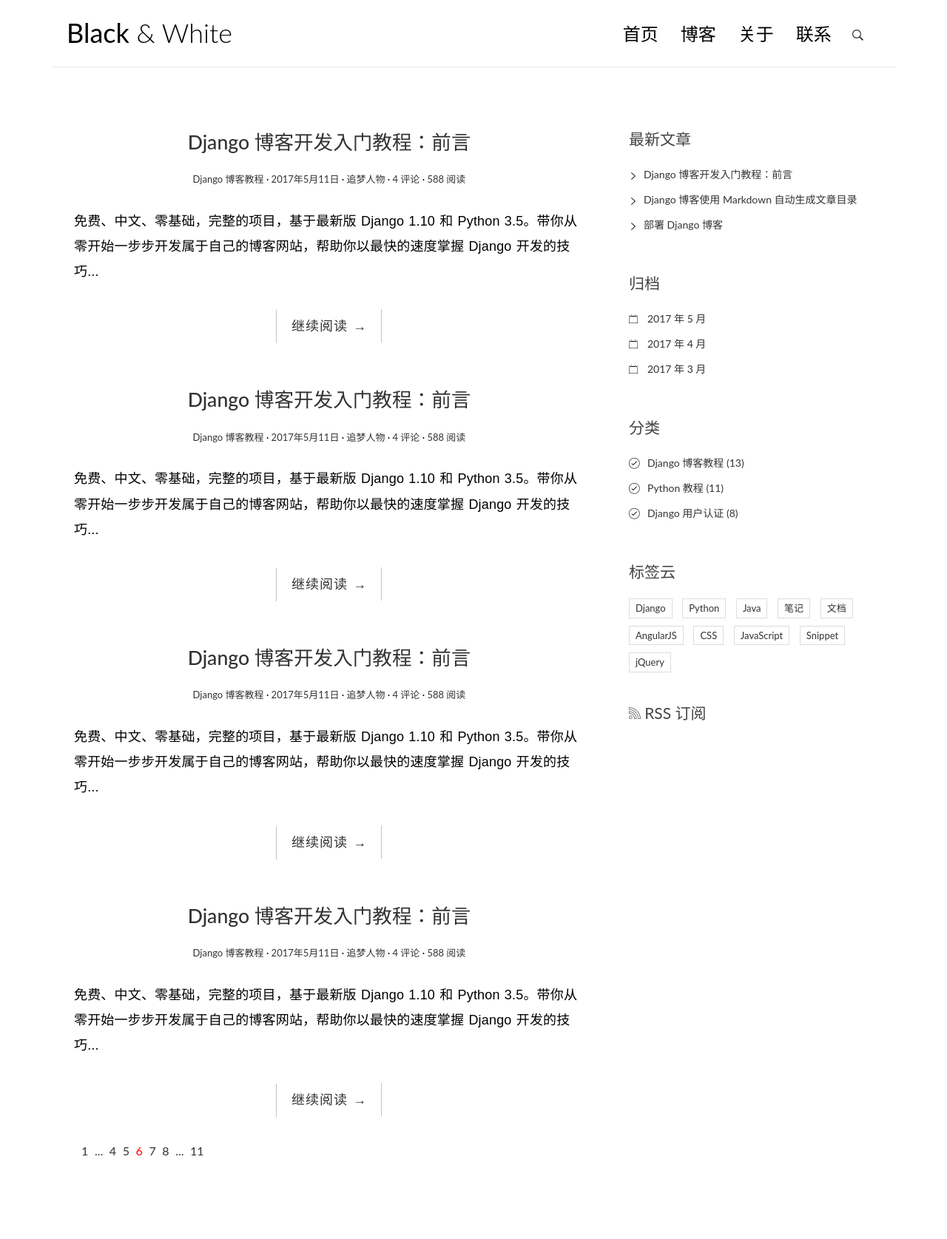
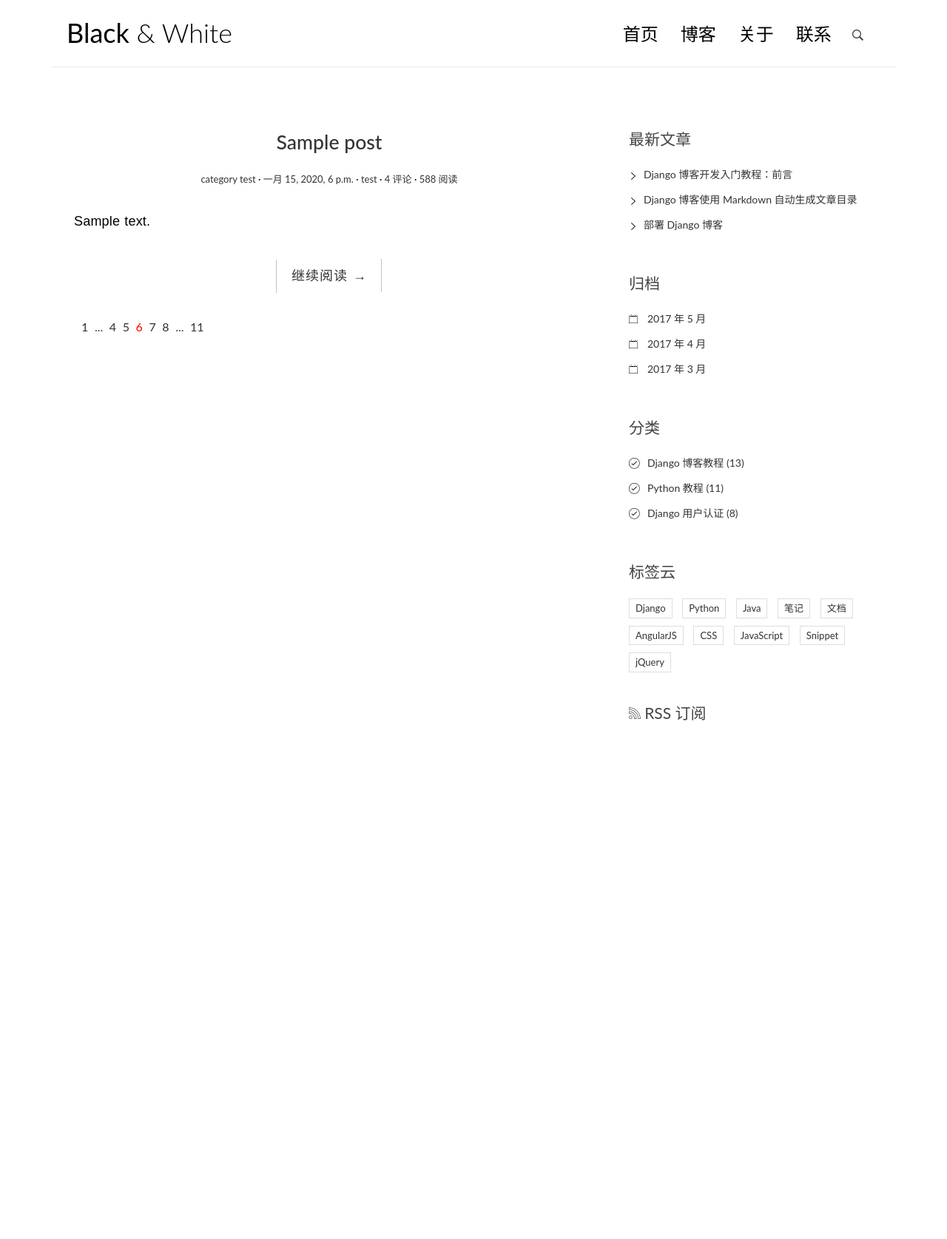
Before and after one commit to gardenWhy/djangoBlog, a Django app: page / in a window 1280 px wide. Shown: the whole page at 74% size. After the commit the page ends 974 px from the top, so only its background shows below. Run offline with Django 3.2, Linux system fonts and the light colour scheme; data comes from the database, SQL or seed files in the repository; both versions use the stored data as it was after the commit; tables that the repository leaves empty hold one stand-in row (values such as "Sample post"); some libraries are stand-ins or nearby versions.

Commit message:
完成主页模板替换
删除数据库中的文章，完成了模板内容替换

```diff
--- a/blogProject/blog/models.py
+++ b/blogProject/blog/models.py
@@ -57,6 +57,6 @@ class Post(models.Model):
     """
     author = models.ForeignKey(User)
     def __str__(self):
-        return self.name
+        return self.title
 
 # Create your models here.
--- a/blogProject/templates/blog/index.html
+++ b/blogProject/templates/blog/index.html
@@ -9,8 +9,8 @@
     <meta name="viewport" content="width=device-width, initial-scale=1">
 
     <!-- css -->
+    <link rel="stylesheet" href="http://code.ionicframework.com/ionicons/2.0.1/css/ionicons.min.css">
     <link rel="stylesheet" href="{% static 'blog/css/bootstrap.min.css' %}">
-    <link rel="stylesheet" href="http://code.ionicframework.com/ionicons/2.0.1/css/ionicons.min.css">
     <link rel="stylesheet" href="{% static 'blog/css/pace.css' %}">
     <link rel="stylesheet" href="{% static 'blog/css/custom.css' %}">
 
@@ -67,97 +67,32 @@
     <div class="container">
         <div class="row">
             <main class="col-md-8">
-                <article class="post post-1">
+                {% for post in post_list %}
+                    <article class="post post-{{ post.pk }}">
                         <header class="entry-header">
                             <h1 class="entry-title">
-                            <a href="single.html">Django 博客开发入门教程：前言</a>
+                                <a href="single.html">{{ post.title }}</a>
                             </h1>
                             <div class="entry-meta">
-                            <span class="post-category"><a href="#">Django 博客教程</a></span>
+                                <span class="post-category"><a href="#">{{ post.category.name }}</a></span>
                                 <span class="post-date"><a href="#"><time class="entry-date"
-                                                                      datetime="2012-11-09T23:15:57+00:00">2017年5月11日</time></a></span>
-                            <span class="post-author"><a href="#">追梦人物</a></span>
+                                                                          datetime="{{ post.created_time }}">{{ post.created_time }}</time></a></span>
+                                <span class="post-author"><a href="#">{{ post.author }}</a></span>
                                 <span class="comments-link"><a href="#">4 评论</a></span>
                                 <span class="views-count"><a href="#">588 阅读</a></span>
                             </div>
                         </header>
                         <div class="entry-content clearfix">
-                        <p>免费、中文、零基础，完整的项目，基于最新版 Django 1.10 和 Python 3.5。带你从零开始一步步开发属于自己的博客网站，帮助你以最快的速度掌握 Django
-                            开发的技巧...</p>
+                            <p>{{ post.excerpt }}</p>
                             <div class="read-more cl-effect-14">
                                 <a href="#" class="more-link">继续阅读 <span class="meta-nav">→</span></a>
                             </div>
                         </div>
                     </article>
+                {% empty %}
+                    <div class="no-post">暂时还没有发布的文章！</div>
+                {% endfor %}
 
-                <article class="post post-2">
-                    <header class="entry-header">
-                        <h1 class="entry-title">
-                            <a href="single.html">Django 博客开发入门教程：前言</a>
-                        </h1>
-                        <div class="entry-meta">
-                            <span class="post-category"><a href="#">Django 博客教程</a></span>
-                            <span class="post-date"><a href="#"><time class="entry-date"
-                                                                      datetime="2012-11-09T23:15:57+00:00">2017年5月11日</time></a></span>
-                            <span class="post-author"><a href="#">追梦人物</a></span>
-                            <span class="comments-link"><a href="#">4 评论</a></span>
-                            <span class="views-count"><a href="#">588 阅读</a></span>
-                        </div>
-                    </header>
-                    <div class="entry-content clearfix">
-                        <p>免费、中文、零基础，完整的项目，基于最新版 Django 1.10 和 Python 3.5。带你从零开始一步步开发属于自己的博客网站，帮助你以最快的速度掌握 Django
-                            开发的技巧...</p>
-                        <div class="read-more cl-effect-14">
-                            <a href="#" class="more-link">继续阅读 <span class="meta-nav">→</span></a>
-                        </div>
-                    </div>
-                </article>
-
-                <article class="post post-3">
-                    <header class="entry-header">
-                        <h1 class="entry-title">
-                            <a href="single.html">Django 博客开发入门教程：前言</a>
-                        </h1>
-                        <div class="entry-meta">
-                            <span class="post-category"><a href="#">Django 博客教程</a></span>
-                            <span class="post-date"><a href="#"><time class="entry-date"
-                                                                      datetime="2012-11-09T23:15:57+00:00">2017年5月11日</time></a></span>
-                            <span class="post-author"><a href="#">追梦人物</a></span>
-                            <span class="comments-link"><a href="#">4 评论</a></span>
-                            <span class="views-count"><a href="#">588 阅读</a></span>
-                        </div>
-                    </header>
-                    <div class="entry-content clearfix">
-                        <p>免费、中文、零基础，完整的项目，基于最新版 Django 1.10 和 Python 3.5。带你从零开始一步步开发属于自己的博客网站，帮助你以最快的速度掌握 Django
-                            开发的技巧...</p>
-                        <div class="read-more cl-effect-14">
-                            <a href="#" class="more-link">继续阅读 <span class="meta-nav">→</span></a>
-                        </div>
-                    </div>
-                </article>
-
-                <article class="post post-4">
-                    <header class="entry-header">
-                        <h1 class="entry-title">
-                            <a href="single.html">Django 博客开发入门教程：前言</a>
-                        </h1>
-                        <div class="entry-meta">
-                            <span class="post-category"><a href="#">Django 博客教程</a></span>
-                            <span class="post-date"><a href="#"><time class="entry-date"
-                                                                      datetime="2012-11-09T23:15:57+00:00">2017年5月11日</time></a></span>
-                            <span class="post-author"><a href="#">追梦人物</a></span>
-                            <span class="comments-link"><a href="#">4 评论</a></span>
-                            <span class="views-count"><a href="#">588 阅读</a></span>
-                        </div>
-                    </header>
-                    <div class="entry-content clearfix">
-                        <p>免费、中文、零基础，完整的项目，基于最新版 Django 1.10 和 Python 3.5。带你从零开始一步步开发属于自己的博客网站，帮助你以最快的速度掌握 Django
-                            开发的技巧...</p>
-                        <div class="read-more cl-effect-14">
-                            <a href="#" class="more-link">继续阅读 <span class="meta-nav">→</span></a>
-                        </div>
-                    </div>
-                </article>
                 <!-- 简单分页效果
                 <div class="pagination-simple">
                     <a href="#">上一页</a>
```
Also changed, not shown: blogProject/db.sqlite3. Lines whose indentation alone changed are shown as unchanged.
